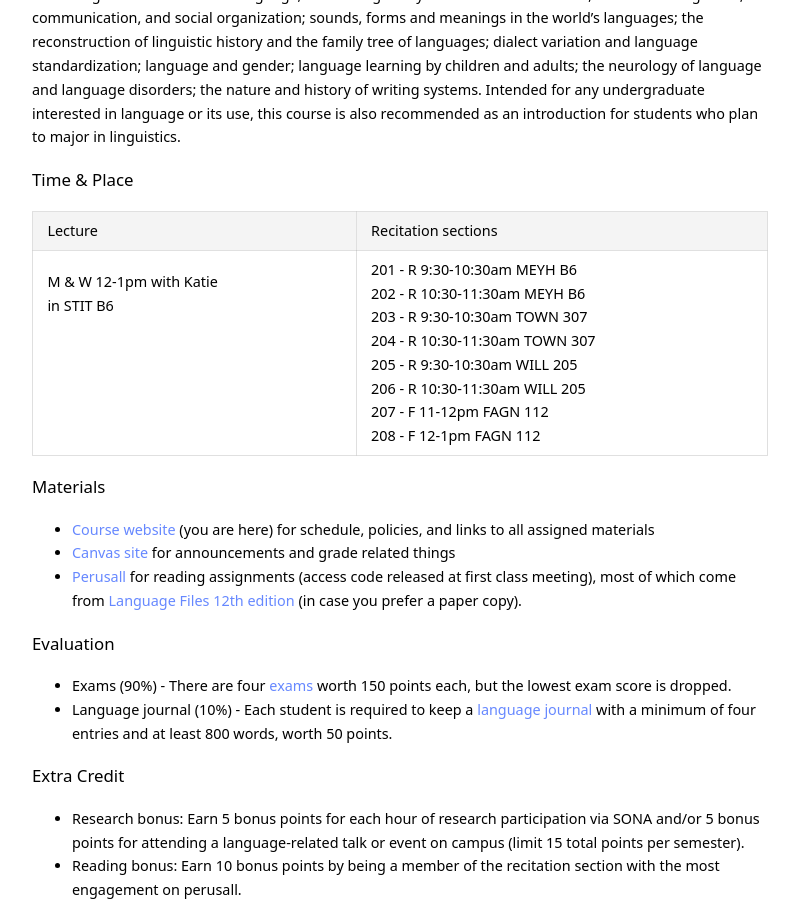
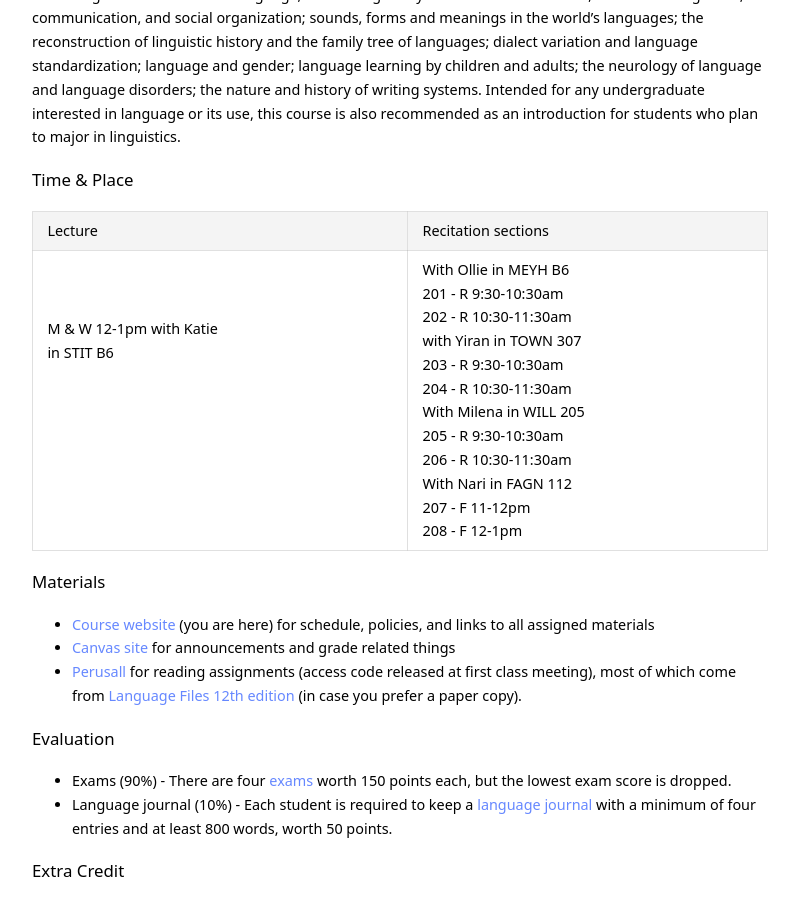
Before and after one commit to kschuler/ling001, a Jekyll site: the page built from index.md, in a window 1280 px wide and 900 px high, scrolled down 633 px. Shown: the whole window, without its empty margins (240-1039 px from the left). Built offline with Jekyll 4.4.1, drawn with Linux system fonts in a browser that asks for light colours.

Commit message:
Update index.md

```diff
--- a/index.md
+++ b/index.md
@@ -26,7 +26,7 @@ A general introduction to the nature, history and use of human language, speech
 
 Lecture | Recitation sections
 --- | ---
-M & W 12-1pm with Katie<br>in STIT B6<br><br><br><br><br><br> | 201 - R 9:30-10:30am MEYH B6<br>202 - R 10:30-11:30am MEYH B6 <br>203 - R 9:30-10:30am TOWN 307<br>204 - R 10:30-11:30am TOWN 307<br>205 - R 9:30-10:30am WILL 205<br>206 - R 10:30-11:30am WILL 205<br>207 - F 11-12pm FAGN 112<br>208 - F 12-1pm FAGN 112
+M & W 12-1pm with Katie<br>in STIT B6<br><br><br><br><br><br> | With Ollie in MEYH B6<br>201 - R 9:30-10:30am<br>202 - R 10:30-11:30am<br>with Yiran in TOWN 307<br>203 - R 9:30-10:30am<br>204 - R 10:30-11:30am <br>With Milena in WILL 205<br>205 - R 9:30-10:30am<br>206 - R 10:30-11:30am<br>With Nari in FAGN 112<br>207 - F 11-12pm<br>208 - F 12-1pm
 
 ### Materials
 
```
